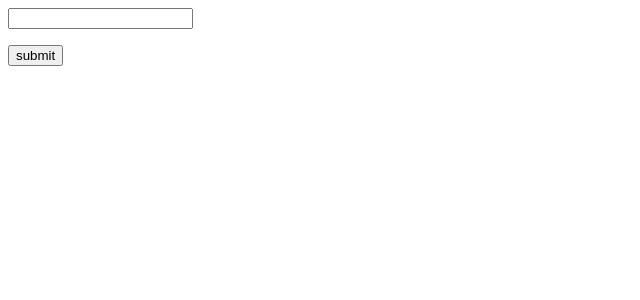
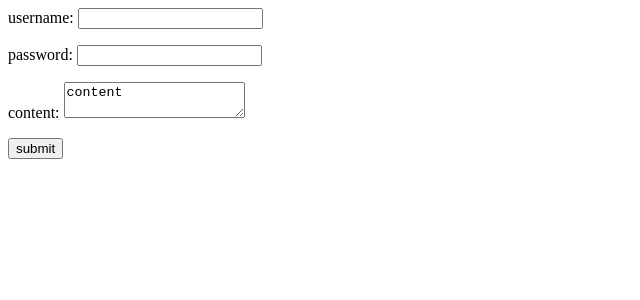
Before and after one commit to xld1393679430/xld-all-lagou, a React (Create React App) app in the folder 09_ React框架原理与实战/09_formik/: page / in a window 1280 px wide. Shown: the top 300 px of the page, without its empty margins (0-640 px from the left). Built offline with nearby package versions, Linux system fonts and the light colour scheme.

Commit message:
feat: formik as 用法

```diff
--- a/09_ React框架原理与实战/09_formik/src/components/FormikComponent/index.js
+++ b/09_ React框架原理与实战/09_formik/src/components/FormikComponent/index.js
@@ -4,10 +4,12 @@ import * as Yup from "yup";
 const Index = () => {
   const initialValues = {
     username: "",
+    password: "",
+    content: "content",
   };
 
   const handleSubmit = (values) => {
-    console.log(values, "handleSubmit");
+    alert(JSON.stringify(values));
   };
 
   const schema = Yup.object({
@@ -18,9 +20,26 @@ const Index = () => {
     <Formik initialValues={initialValues} onSubmit={handleSubmit} validationSchema={schema}>
       <Form>
         <div>
-          <Field name="username" />
+          <label htmlFor="username">username: </label>
+          <Field name="username" id="username" />
           <p>
             <ErrorMessage name="username" />
+          </p>
+        </div>
+
+        <div>
+          <label htmlFor="password">password: </label>
+          <Field name="password" id="password" type="password" />
+          <p>
+            <ErrorMessage name="password" />
+          </p>
+        </div>
+
+        <div>
+          <label htmlFor="content">content: </label>
+          <Field name="content" id="content" as="textarea" />
+          <p>
+            <ErrorMessage name="content" />
           </p>
         </div>
 
```
